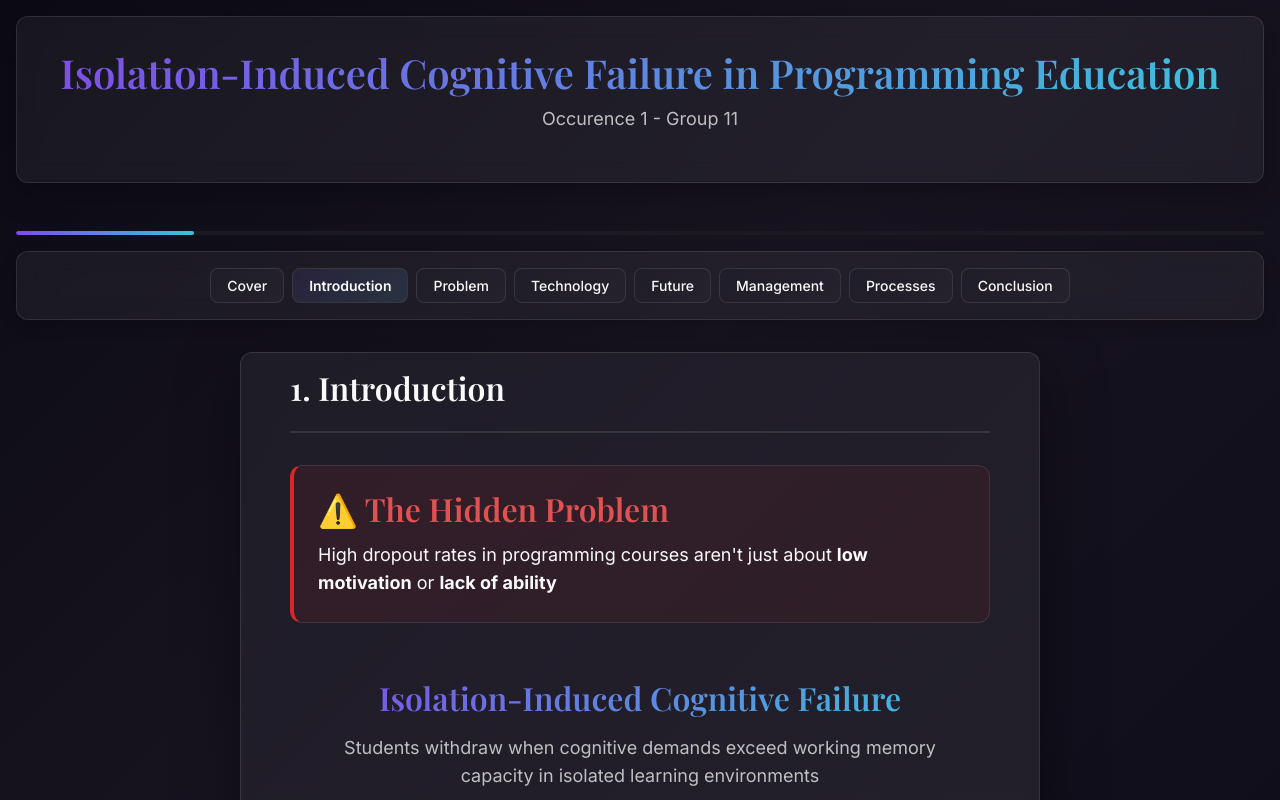
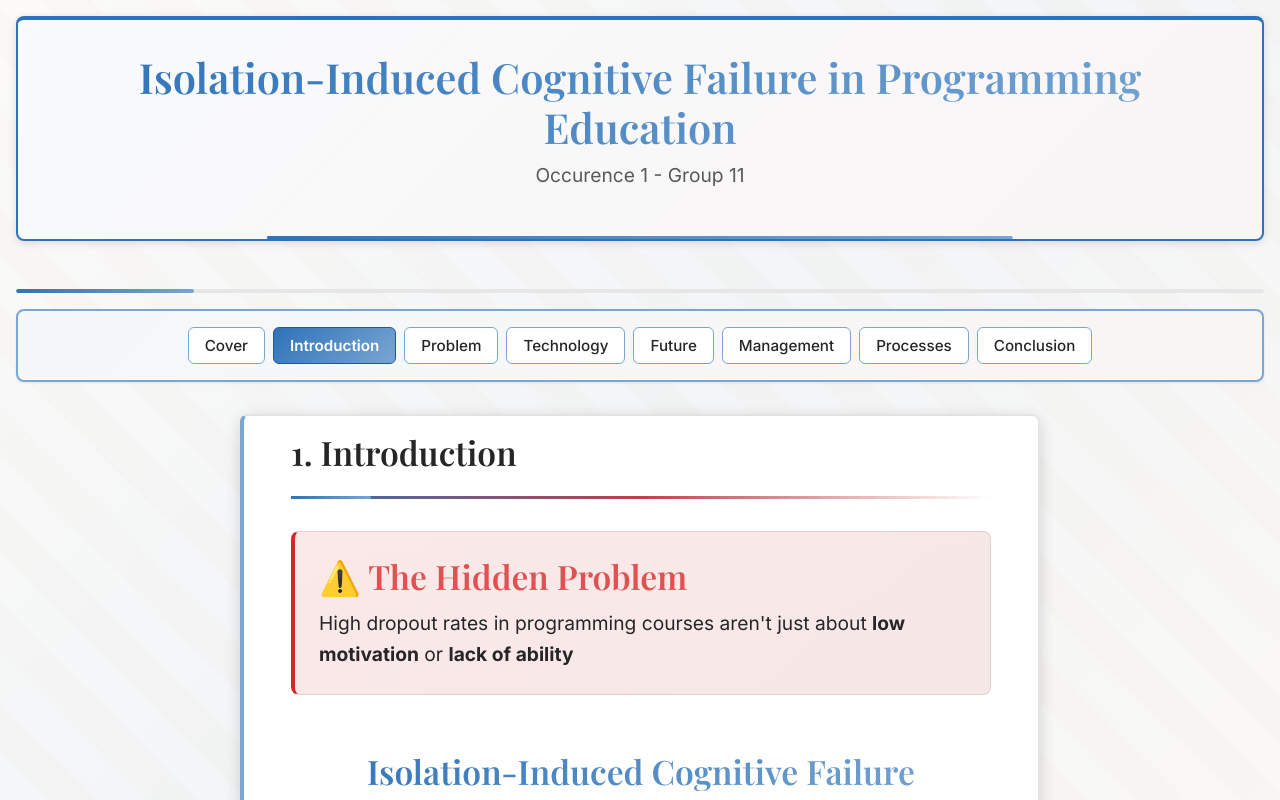
Before and after one commit to NeoSockCheng/digital-creativity-booklet-occ1-gp11, a plain HTML site: page index.html in a window 1280 px wide. Both pictures are taken after a click on the button "Introduction". Shown: the top 800 px of the page. Drawn offline with nearby package versions, Linux system fonts and the light colour scheme.

Commit message:
Update styles

```diff
--- a/pages/02-introduction.html
+++ b/pages/02-introduction.html
@@ -50,7 +50,7 @@
 </div>
 
 <div
-    style="margin-top: var(--space-12); padding: var(--space-6); background: linear-gradient(135deg, hsla(260, 75%, 25%, 0.4), hsla(190, 70%, 25%, 0.4)); backdrop-filter: blur(8px); border: 1px solid var(--glass-border); border-radius: var(--border-radius);">
+    style="margin-top: var(--space-12); padding: var(--space-6); background: linear-gradient(135deg, hsl(210, 50%, 97%), hsl(355, 40%, 97%)); border: 2px solid var(--primary-light); border-radius: var(--border-radius);">
     <h3 style="margin-bottom: var(--space-4); text-align: center; color: var(--text-primary);">💡 Our Solution: Social
         Microlearning</h3>
     <div
--- a/pages/04-technology.html
+++ b/pages/04-technology.html
@@ -43,7 +43,7 @@
     <table
         style="width: 100%; border-collapse: collapse; background: var(--glass-bg); border: 1px solid var(--glass-border); border-radius: var(--border-radius); overflow: hidden;">
         <thead>
-            <tr style="background: linear-gradient(135deg, hsla(260, 75%, 30%, 0.3), hsla(190, 70%, 30%, 0.3));">
+            <tr style="background: linear-gradient(135deg, hsl(210, 45%, 95%), hsl(355, 35%, 95%));">
                 <th
                     style="padding: var(--space-4); text-align: left; font-weight: 600; border-bottom: 1px solid var(--glass-border);">
                     Aspect</th>
@@ -148,7 +148,7 @@
 </div>
 
 <div
-    style="margin-top: var(--space-12); padding: var(--space-6); background: linear-gradient(135deg, hsla(260, 75%, 25%, 0.4), hsla(190, 70%, 25%, 0.4)); backdrop-filter: blur(8px); border: 1px solid var(--glass-border); border-radius: var(--border-radius); text-align: center;">
+    style="margin-top: var(--space-12); padding: var(--space-6); background: linear-gradient(135deg, hsl(210, 50%, 97%), hsl(355, 40%, 97%)); border: 2px solid var(--primary-light); border-radius: var(--border-radius); text-align: center;">
     <h4 style="margin-bottom: var(--space-3); color: var(--text-primary);">🎯 Current Research Direction</h4>
     <p style="color: var(--text-secondary); font-size: var(--text-base); max-width: 700px; margin: 0 auto;">
         Transition from isolated, content-heavy systems → <strong style="color: var(--primary-color);">integrated
--- a/pages/05-future-trends.html
+++ b/pages/05-future-trends.html
@@ -115,7 +115,7 @@
 </div>
 
 <div
-    style="margin-top: var(--space-12); padding: var(--space-8); background: linear-gradient(135deg, hsla(260, 75%, 25%, 0.4), hsla(190, 70%, 25%, 0.4)); backdrop-filter: blur(8px); border: 1px solid var(--glass-border); border-radius: var(--border-radius);">
+    style="margin-top: var(--space-12); padding: var(--space-8); background: linear-gradient(135deg, hsl(210, 50%, 97%), hsl(355, 40%, 97%)); border: 2px solid var(--primary-light); border-radius: var(--border-radius);">
     <div style="text-align: center;">
         <h3 style="color: var(--text-primary); margin-bottom: var(--space-4);">🚀 From Static LMS to Active Social
             Scaffolding</h3>
--- a/pages/06-project-management.html
+++ b/pages/06-project-management.html
@@ -149,7 +149,7 @@
 </h3>
 
 <div
-    style="padding: var(--space-6); background: linear-gradient(135deg, hsla(260, 75%, 25%, 0.4), hsla(190, 70%, 25%, 0.4)); backdrop-filter: blur(8px); border: 1px solid var(--glass-border); border-radius: var(--border-radius);">
+    style="padding: var(--space-6); background: linear-gradient(135deg, hsl(210, 50%, 97%), hsl(355, 40%, 97%)); border: 2px solid var(--primary-light); border-radius: var(--border-radius);">
     <h4 style="color: var(--text-primary); margin-bottom: var(--space-4); text-align: center;">
         Collective Working Memory Model
     </h4>
--- a/pages/07-processes.html
+++ b/pages/07-processes.html
@@ -245,7 +245,7 @@
 </h3>
 
 <div
-    style="padding: var(--space-6); background: linear-gradient(135deg, hsla(260, 75%, 25%, 0.4), hsla(190, 70%, 25%, 0.4)); backdrop-filter: blur(8px); border: 1px solid var(--glass-border); border-radius: var(--border-radius);">
+    style="padding: var(--space-6); background: linear-gradient(135deg, hsl(210, 50%, 97%), hsl(355, 40%, 97%)); border: 2px solid var(--primary-light); border-radius: var(--border-radius);">
     <p style="color: var(--text-secondary); font-size: var(--text-sm); line-height: 1.7; margin: 0;">
         All project components are fully documented on our <strong style="color: var(--primary-color);">Vercel-hosted
             digital archive</strong>, including: literature review on cognitive load, AMPLIFY component mapping,
--- a/pages/08-conclusion-references.html
+++ b/pages/08-conclusion-references.html
@@ -4,7 +4,7 @@
 </div>
 
 <div
-    style="padding: var(--space-6); background: linear-gradient(135deg, hsla(260, 75%, 25%, 0.4), hsla(190, 70%, 25%, 0.4)); backdrop-filter: blur(8px); border: 1px solid var(--glass-border); border-radius: var(--border-radius); margin-bottom: var(--space-8);">
+    style="padding: var(--space-6); background: linear-gradient(135deg, hsl(210, 50%, 97%), hsl(355, 40%, 97%)); border: 2px solid var(--primary-light); border-radius: var(--border-radius); margin-bottom: var(--space-8);">
     <h3 style="color: var(--text-primary); margin-bottom: var(--space-4); text-align: center;">
         🎯 Key Takeaway
     </h3>
@@ -86,6 +86,33 @@
 
 <h3
     style="display: flex; align-items: center; gap: var(--space-3); margin-top: var(--space-12); margin-bottom: var(--space-6);">
+    <span style="font-size: 2rem;">🚀</span>
+    Interactive Prototype
+</h3>
+
+<div class="info-card"
+    style="background: linear-gradient(135deg, hsl(210, 50%, 97%), hsl(355, 40%, 97%)); border-left: 4px solid var(--primary-color); text-align: center; padding: var(--space-8);">
+    <h4 style="color: var(--primary-color); margin-bottom: var(--space-4); font-size: var(--text-2xl);">
+        💻 Try the Social Microlearning Engine
+    </h4>
+    <p
+        style="font-size: var(--text-base); color: var(--text-secondary); margin-bottom: var(--space-6); max-width: 600px; margin-left: auto; margin-right: auto;">
+        Experience our fully functional prototype demonstrating microlearning modules, peer collaboration, and
+        gamification features.
+    </p>
+    <a href="https://codebuddy-prototype-occ1-group11.vercel.app/" target="_blank" rel="noopener noreferrer"
+        style="display: inline-block; padding: var(--space-4) var(--space-8); background: var(--gradient-primary); color: white; text-decoration: none; border-radius: 8px; font-weight: 600; font-size: var(--text-lg); box-shadow: var(--shadow-md); transition: all var(--transition-base);"
+        onmouseover="this.style.transform='translateY(-2px)'; this.style.boxShadow='0 4px 16px rgba(0, 0, 0, 0.2)';"
+        onmouseout="this.style.transform='translateY(0)'; this.style.boxShadow='0 2px 8px rgba(0, 0, 0, 0.12)';">
+        🔗 Launch Prototype →
+    </a>
+    <p style="font-size: var(--text-xs); color: var(--text-muted); margin-top: var(--space-4);">
+        Opens in new tab • Best viewed on desktop
+    </p>
+</div>
+
+<h3
+    style="display: flex; align-items: center; gap: var(--space-3); margin-top: var(--space-12); margin-bottom: var(--space-6);">
     <span style="font-size: 2rem;">👥</span>
     Team Members
 </h3>
--- a/styles.css
+++ b/styles.css
@@ -9,48 +9,48 @@
    ============================================ */
 
 :root {
-  /* Color Palette - Modern & Vibrant */
-  --primary-hue: 260;
-  --primary-color: hsl(var(--primary-hue), 75%, 60%);
-  --primary-dark: hsl(var(--primary-hue), 75%, 45%);
-  --primary-light: hsl(var(--primary-hue), 75%, 75%);
+  /* Color Palette - Professional & Accessible */
+  --primary-hue: 210;
+  --primary-color: hsl(210, 60%, 45%);        /* Navy Blue */
+  --primary-dark: hsl(210, 70%, 35%);
+  --primary-light: hsl(210, 50%, 65%);
 
-  --accent-hue: 190;
-  --accent-color: hsl(var(--accent-hue), 70%, 55%);
-  --accent-light: hsl(var(--accent-hue), 70%, 70%);
+  --accent-hue: 355;
+  --accent-color: hsl(355, 50%, 50%);         /* Burgundy/Maroon */
+  --accent-light: hsl(355, 45%, 65%);
 
-  --bg-dark: hsl(245, 20%, 8%);
-  --bg-darker: hsl(245, 25%, 5%);
-  --surface-dark: hsl(245, 15%, 12%);
-  --surface-light: hsl(245, 15%, 18%);
+  --bg-light: hsl(40, 30%, 97%);              /* Warm off-white */
+  --bg-lighter: hsl(0, 0%, 100%);             /* Pure white */
+  --surface-light: hsl(40, 20%, 95%);         /* Light cream */
+  --surface-lighter: hsl(40, 25%, 98%);
 
-  --text-primary: hsl(0, 0%, 98%);
-  --text-secondary: hsl(0, 0%, 75%);
-  --text-muted: hsl(0, 0%, 55%);
+  --text-primary: hsl(0, 0%, 15%);            /* Dark gray, almost black */
+  --text-secondary: hsl(0, 0%, 35%);          /* Medium gray */
+  --text-muted: hsl(0, 0%, 55%);              /* Light gray */
 
-  /* Gradients */
-  --gradient-primary: linear-gradient(135deg, var(--primary-color), var(--accent-color));
+  /* Gradients - Subtle and Professional */
+  --gradient-primary: linear-gradient(135deg, var(--primary-color), var(--primary-light));
   --gradient-bg: linear-gradient(135deg,
-    hsl(245, 30%, 6%) 0%,
-    hsl(260, 25%, 10%) 50%,
-    hsl(245, 30%, 8%) 100%);
+    hsl(40, 30%, 98%) 0%,
+    hsl(210, 20%, 96%) 50%,
+    hsl(40, 25%, 97%) 100%);
   --gradient-surface: linear-gradient(135deg,
-    hsla(245, 15%, 14%, 0.9),
-    hsla(260, 15%, 16%, 0.9));
+    hsla(40, 20%, 96%, 0.95),
+    hsla(210, 15%, 97%, 0.95));
 
   /* Typography */
   --font-display: 'Playfair Display', serif;
   --font-body: 'Inter', sans-serif;
 
-  --text-xs: 0.75rem;
-  --text-sm: 0.875rem;
-  --text-base: 1rem;
-  --text-lg: 1.125rem;
-  --text-xl: 1.25rem;
-  --text-2xl: 1.5rem;
-  --text-3xl: 2rem;
-  --text-4xl: 2.5rem;
-  --text-5xl: 3rem;
+  --text-xs: 0.8rem;                          /* Slightly larger for readability */
+  --text-sm: 0.95rem;
+  --text-base: 1.05rem;                       /* Increased base size */
+  --text-lg: 1.2rem;
+  --text-xl: 1.35rem;
+  --text-2xl: 1.6rem;
+  --text-3xl: 2.1rem;
+  --text-4xl: 2.6rem;
+  --text-5xl: 3.2rem;
 
   /* Spacing */
   --space-1: 0.25rem;
@@ -62,16 +62,16 @@
   --space-12: 3rem;
   --space-16: 4rem;
 
-  /* Shadows */
-  --shadow-sm: 0 2px 8px rgba(0, 0, 0, 0.1);
-  --shadow-md: 0 4px 16px rgba(0, 0, 0, 0.2);
-  --shadow-lg: 0 8px 32px rgba(0, 0, 0, 0.3);
-  --shadow-xl: 0 16px 64px rgba(0, 0, 0, 0.4);
+  /* Shadows - Softer for light mode */
+  --shadow-sm: 0 1px 3px rgba(0, 0, 0, 0.08);
+  --shadow-md: 0 2px 8px rgba(0, 0, 0, 0.12);
+  --shadow-lg: 0 4px 16px rgba(0, 0, 0, 0.15);
+  --shadow-xl: 0 8px 24px rgba(0, 0, 0, 0.18);
 
-  /* Glass Effect */
-  --glass-bg: rgba(255, 255, 255, 0.05);
-  --glass-border: rgba(255, 255, 255, 0.1);
-  --glass-blur: 12px;
+  /* Border and Background Effects */
+  --glass-bg: rgba(255, 255, 255, 0.7);
+  --glass-border: rgba(0, 0, 0, 0.1);
+  --glass-blur: 8px;
 
   /* Transitions */
   --transition-fast: 150ms cubic-bezier(0.4, 0, 0.2, 1);
@@ -81,7 +81,7 @@
   /* Layout */
   --page-width: 800px;
   --page-height: 1000px;
-  --border-radius: 12px;
+  --border-radius: 8px;                       /* Slightly less rounded */
 }
 
 /* ============================================
@@ -108,6 +108,26 @@ body {
   background-attachment: fixed;
   overflow-x: hidden;
   min-height: 100vh;
+  position: relative;
+}
+
+/* Add subtle pattern overlay for visual interest */
+body::before {
+  content: '';
+  position: fixed;
+  top: 0;
+  left: 0;
+  width: 100%;
+  height: 100%;
+  background-image:
+    repeating-linear-gradient(45deg, transparent, transparent 35px, rgba(210, 180, 140, 0.03) 35px, rgba(210, 180, 140, 0.03) 70px);
+  pointer-events: none;
+  z-index: 0;
+}
+
+.booklet-container {
+  position: relative;
+  z-index: 1;
 }
 
 h1, h2, h3, h4, h5, h6 {
@@ -163,11 +183,24 @@ img {
   text-align: center;
   margin-bottom: var(--space-12);
   padding: var(--space-8);
-  background: var(--glass-bg);
-  backdrop-filter: blur(var(--glass-blur));
-  border: 1px solid var(--glass-border);
+  background: linear-gradient(135deg, hsl(210, 40%, 98%), hsl(355, 30%, 97%));
+  border: 2px solid var(--primary-color);
+  border-top: 4px solid var(--primary-color);
   border-radius: var(--border-radius);
-  box-shadow: var(--shadow-lg);
+  box-shadow: var(--shadow-md);
+  position: relative;
+}
+
+.booklet-header::after {
+  content: '';
+  position: absolute;
+  bottom: 0;
+  left: 50%;
+  transform: translateX(-50%);
+  width: 60%;
+  height: 3px;
+  background: var(--gradient-primary);
+  border-radius: 2px;
 }
 
 .booklet-title {
@@ -203,18 +236,17 @@ img {
   justify-content: center;
   flex-wrap: wrap;
   padding: var(--space-4);
-  background: var(--glass-bg);
-  backdrop-filter: blur(var(--glass-blur));
-  border: 1px solid var(--glass-border);
+  background: linear-gradient(135deg, hsl(210, 35%, 97%), hsl(40, 30%, 96%));
+  border: 2px solid var(--primary-light);
   border-radius: var(--border-radius);
-  box-shadow: var(--shadow-md);
+  box-shadow: var(--shadow-sm);
 }
 
 .chapter-btn {
   padding: var(--space-2) var(--space-4);
-  background: var(--gradient-surface);
-  border: 1px solid var(--glass-border);
-  border-radius: 8px;
+  background: white;
+  border: 1.5px solid var(--primary-light);
+  border-radius: 6px;
   color: var(--text-primary);
   font-family: var(--font-body);
   font-size: var(--text-sm);
@@ -245,11 +277,15 @@ img {
 .chapter-btn:hover {
   transform: translateY(-2px);
   box-shadow: var(--shadow-md);
+  background: linear-gradient(135deg, hsl(210, 50%, 96%), hsl(355, 40%, 96%));
+  border-color: var(--primary-color);
 }
 
 .chapter-btn.active {
-  color: var(--text-primary);
+  color: white;
   font-weight: 600;
+  background: var(--gradient-primary);
+  border-color: var(--primary-dark);
 }
 
 /* ============================================
@@ -282,11 +318,11 @@ img {
   min-height: var(--page-height);
   max-height: var(--page-height);
   padding: var(--space-4) var(--space-8);
-  background: var(--gradient-surface);
-  backdrop-filter: blur(var(--glass-blur));
-  border: 1px solid var(--glass-border);
+  background: linear-gradient(to bottom, hsl(0, 0%, 100%), hsl(40, 25%, 99%));
+  border: 2px solid var(--glass-border);
+  border-left: 4px solid var(--primary-light);
   border-radius: var(--border-radius);
-  box-shadow: var(--shadow-xl);
+  box-shadow: var(--shadow-lg);
   opacity: 0;
   visibility: hidden;
   transform: rotateY(-90deg);
@@ -341,7 +377,7 @@ img {
   align-items: center;
   text-align: center;
   min-height: var(--page-height);
-  background: var(--gradient-bg);
+  background: linear-gradient(135deg, hsl(210, 30%, 98%), hsl(40, 25%, 97%));
   position: relative;
   overflow: hidden;
 }
@@ -409,7 +445,20 @@ img {
   margin-top: 0;
   margin-bottom: var(--space-8);
   padding-bottom: var(--space-4);
-  border-bottom: 2px solid var(--glass-border);
+  border-bottom: 3px solid transparent;
+  border-image: linear-gradient(90deg, var(--primary-color), var(--accent-color), transparent) 1;
+  position: relative;
+}
+
+.section-header::before {
+  content: '';
+  position: absolute;
+  left: 0;
+  bottom: -3px;
+  width: 80px;
+  height: 3px;
+  background: var(--gradient-primary);
+  border-radius: 2px;
 }
 
 .section-number {
@@ -441,16 +490,18 @@ img {
 /* Info Cards */
 .info-card {
   padding: var(--space-6);
-  background: var(--glass-bg);
-  border: 1px solid var(--glass-border);
+  background: linear-gradient(135deg, hsl(210, 30%, 98%), hsl(40, 25%, 97%));
+  border: 1.5px solid var(--glass-border);
+  border-left: 3px solid var(--accent-color);
   border-radius: var(--border-radius);
   margin-bottom: var(--space-6);
-  transition: transform var(--transition-base);
+  transition: transform var(--transition-base), box-shadow var(--transition-base), border-left-color var(--transition-base);
 }
 
 .info-card:hover {
-  transform: translateY(-4px);
-  box-shadow: var(--shadow-lg);
+  transform: translateY(-2px);
+  box-shadow: var(--shadow-md);
+  border-left-color: var(--primary-color);
 }
 
 .card-title {
@@ -503,9 +554,11 @@ img {
 
 .objective-item {
   padding: var(--space-4);
-  background: var(--glass-bg);
+  background: var(--surface-lighter);
   border-left: 4px solid var(--primary-color);
-  border-radius: 8px;
+  border-radius: 6px;
+  border: 1.5px solid var(--glass-border);
+  border-left: 4px solid var(--primary-color);
 }
 
 .objective-number {
@@ -550,16 +603,16 @@ img {
   width: 24px;
   height: 24px;
   background: var(--primary-color);
-  border: 4px solid var(--surface-dark);
+  border: 4px solid var(--bg-lighter);
   border-radius: 50%;
-  box-shadow: 0 0 0 4px var(--glass-border);
+  box-shadow: 0 0 0 2px var(--glass-border);
 }
 
 .timeline-content {
   padding: var(--space-4);
-  background: var(--glass-bg);
+  background: var(--surface-lighter);
   border-radius: 8px;
-  border: 1px solid var(--glass-border);
+  border: 1.5px solid var(--glass-border);
 }
 
 .timeline-date {
@@ -582,16 +635,19 @@ img {
 }
 
 .storyboard-frame {
-  background: var(--glass-bg);
-  border: 1px solid var(--glass-border);
+  background: linear-gradient(135deg, hsl(210, 35%, 98%), hsl(40, 30%, 97%));
+  border: 1.5px solid var(--glass-border);
+  border-top: 3px solid var(--accent-light);
   border-radius: 8px;
   padding: var(--space-3);
   text-align: center;
-  transition: transform var(--transition-base);
+  transition: transform var(--transition-base), box-shadow var(--transition-base), border-top-color var(--transition-base);
 }
 
 .storyboard-frame:hover {
-  transform: scale(1.05);
+  transform: translateY(-2px);
+  box-shadow: var(--shadow-md);
+  border-top-color: var(--accent-color);
 }
 
 .frame-number {
@@ -608,7 +664,7 @@ img {
 .frame-placeholder {
   width: 100%;
   aspect-ratio: 16 / 9;
-  background: var(--surface-dark);
+  background: hsl(0, 0%, 92%);
   border-radius: 4px;
   display: flex;
   align-items: center;
@@ -633,10 +689,10 @@ img {
   align-items: center;
   margin-top: var(--space-8);
   padding: var(--space-6);
-  background: var(--glass-bg);
-  backdrop-filter: blur(var(--glass-blur));
-  border: 1px solid var(--glass-border);
+  background: var(--bg-lighter);
+  border: 2px solid var(--glass-border);
   border-radius: var(--border-radius);
+  box-shadow: var(--shadow-sm);
 }
 
 .control-btn {
@@ -681,7 +737,7 @@ img {
 .progress-container {
   width: 100%;
   height: 4px;
-  background: var(--surface-dark);
+  background: hsl(0, 0%, 90%);
   border-radius: 2px;
   overflow: hidden;
   margin-bottom: var(--space-4);
```
